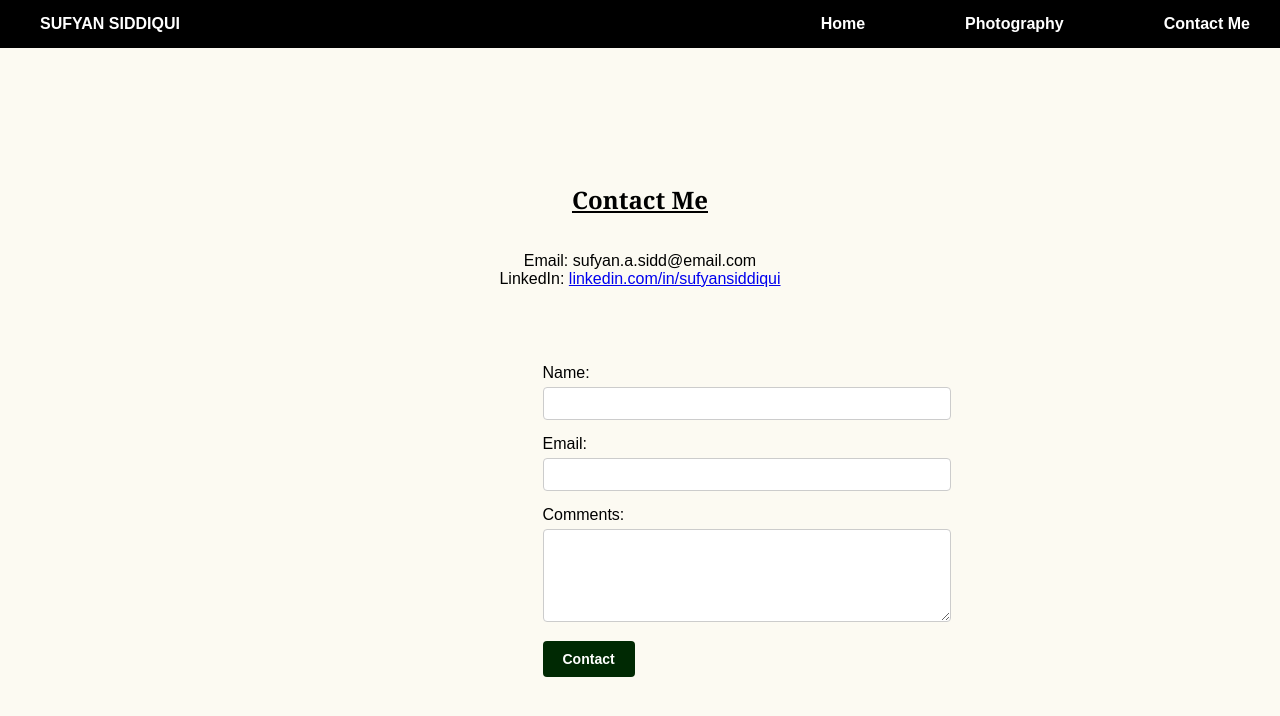
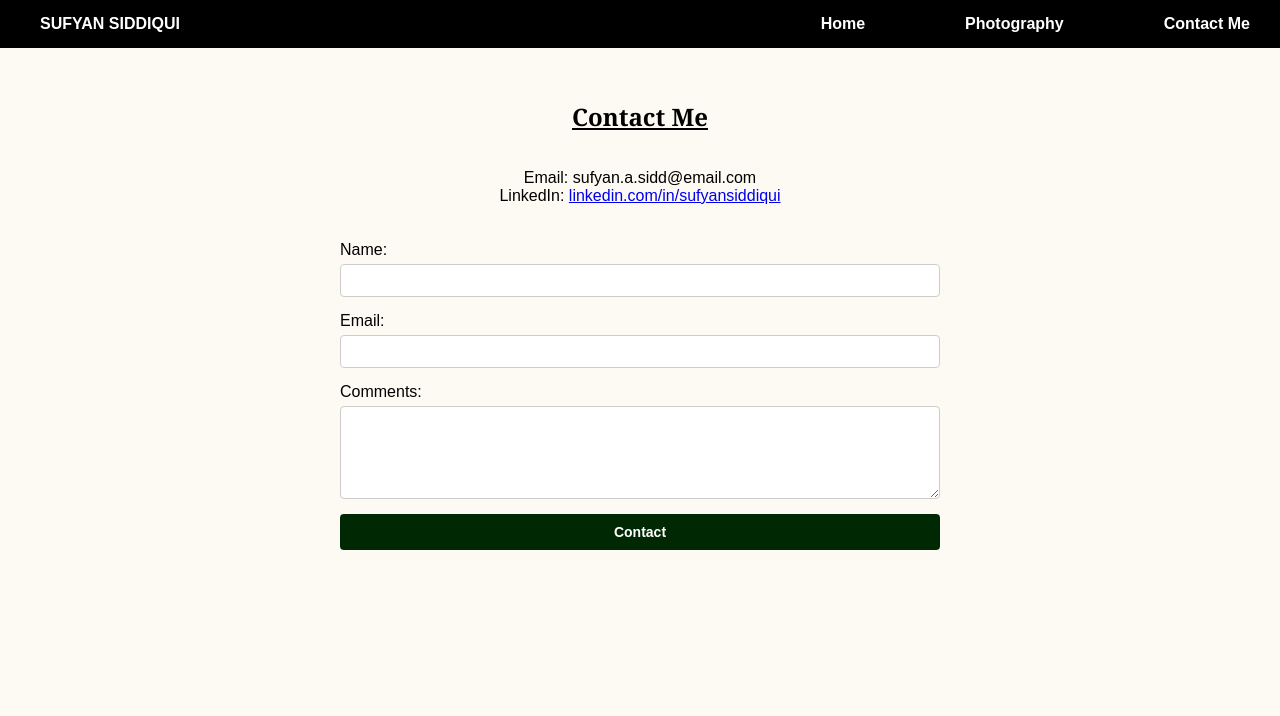
Before and after one commit to Sidd132/Sidd132.github.io, a plain HTML site: page contact.html in a window 1280 px wide. Drawn offline with Linux system fonts and the light colour scheme.

Commit message:
fixed contact page alignment

```diff
--- a/contact.html
+++ b/contact.html
@@ -15,32 +15,39 @@
         <a href="/contact.html">Contact Me</a>
     </nav>
 
-<div style="display: flex; flex-direction: column; align-items: center; justify-content: center; min-height: calc(100vh - 60px);">
+<div style="display: flex; flex-direction: column; align-items: center; justify-content: center;">
 <h2 style="text-align:center;"><u>Contact Me</u></h2>
 
 <p style="text-align:center; font-family:Poppins, sans-serif;">
     Email: sufyan.a.sidd@email.com <br>
     LinkedIn: <a href="https://linkedin.com/in/sufyansiddiqui">linkedin.com/in/sufyansiddiqui</a> <br>
+
+
 </p>
+</div>
+<div>
 
-<form style="max-width: 600px; margin: 60px auto; font-family: Poppins, sans-serif;">
-    <div style="margin-bottom: 15px;">
-        <label for="name" style="display: block; margin-bottom: 5px;">Name:</label>
-        <input type="text" id="name" name="name" required style="width: 200%; padding: 8px; border: 1px solid #ccc; border-radius: 4px;">
-    </div>
+    <form style="width: 600px; display:flex; flex-direction: column;margin: 20px auto; font-family: Poppins, sans-serif; ">
+        <div style="margin-bottom: 15px;  display: flex; flex-direction: column;">
+            <label for="name" style="margin-bottom: 5px;">Name:</label>
+            <input type="text" id="name" name="name" required style="padding: 8px; border: 1px solid #ccc; border-radius: 4px;">
+        </div>
 
-    <div style="margin-bottom: 15px;">
-        <label for="email" style="display: block; margin-bottom: 5px;">Email:</label>
-        <input type="email" id="email" name="email" required style="width: 200%; padding: 8px; border: 1px solid #ccc; border-radius: 4px;">
-    </div>
+        <div style="margin-bottom: 15px;display: flex; flex-direction: column;">
+            <label for="email" style="margin-bottom: 5px;">Email:</label>
+            <input type="email" id="email" name="email" required style=" padding: 8px; border: 1px solid #ccc; border-radius: 4px;">
+        </div>
 
-    <div style="margin-bottom: 15px;">
-        <label for="comments" style="display: block; margin-bottom: 5px;">Comments:</label>
-        <textarea id="comments" name="comments" rows="5" style="width: 200%; padding: 8px; border: 1px solid #ccc; border-radius: 4px;"></textarea>
-    </div>
+        <div style="margin-bottom: 15px;display: flex; flex-direction: column;">
+            <label for="comments" style="margin-bottom: 5px;">Comments:</label>
+            <textarea id="comments" name="comments" rows="5" style="padding: 8px; border: 1px solid #ccc; border-radius: 4px;"></textarea>
+        </div>
 
-    <button type="submit" style="background-color: rgb(0, 41, 3); color: white; padding: 10px 20px; border: none; border-radius: 4px; cursor: pointer; font-size: 14px;"><b>Contact</b></button>
-</form>
+        <button type="submit" style="background-color: rgb(0, 41, 3); color: white; padding: 10px 20px; border: none; border-radius: 4px; cursor: pointer; font-size: 14px;"><b>Contact</b></button>
+    </form>
+</div>
+
+
 
 </body>
 </html>
```
